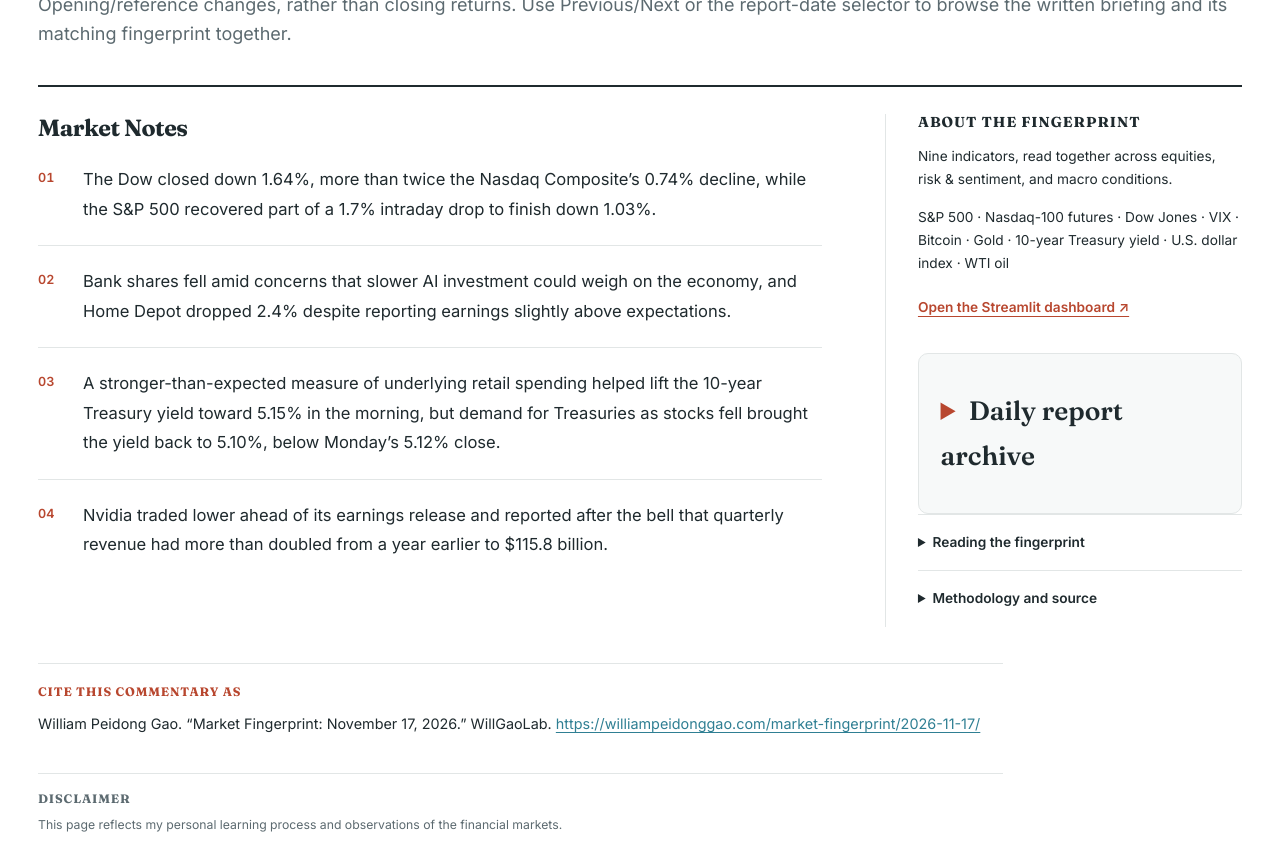
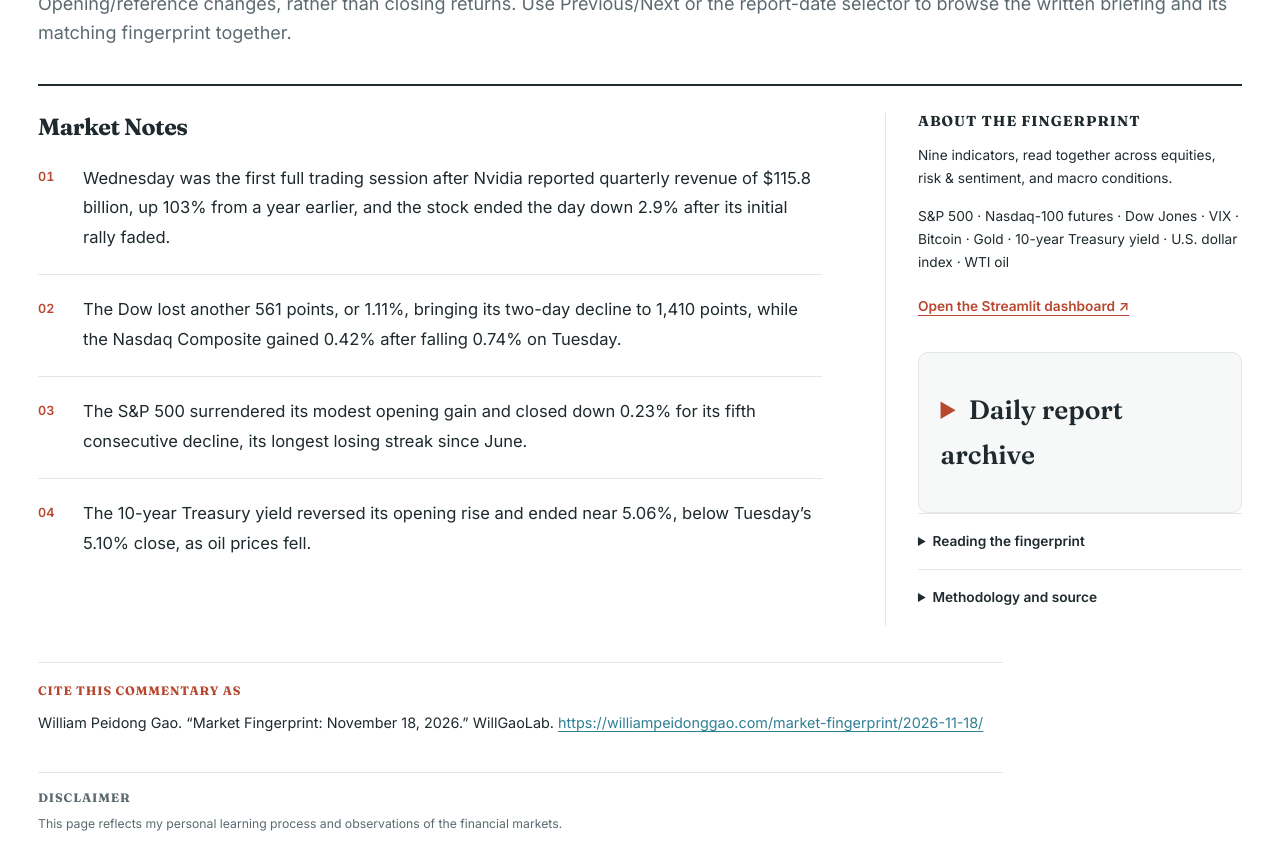
Before and after one commit to PeidongGao/WilliamGaoWeb, a Jekyll site: the page built from _pages/market-fingerprint.md, in a window 1280 px wide and 1400 px high, scrolled down 1774 px, cut to the strip 92-937 px from the top of the window. Built offline with Jekyll 4.4.1, drawn with Linux system fonts in a browser that asks for light colours; some of the changed text lies outside the part shown.

Commit message:
Publish November 18 Daily Market Fingerprint

```diff
--- a/_data/market_commentary.yml
+++ b/_data/market_commentary.yml
@@ -1,3 +1,12 @@
+- date: "2026-11-18"
+  summary: "At their recorded openings, Nasdaq-100 futures rose 1.13%, the S&P 500 gained 0.21%, and the Dow Jones Industrial Average fell 0.26%. The Cboe Volatility Index fell 4.87%, gold slipped 0.23%, and West Texas Intermediate crude declined 0.30%. The U.S. dollar index gained 0.17%, and the 10-year Treasury yield rose one basis point to 5.113%, a relative increase of 0.20%. At collection, Bitcoin was down 3.65% from its midnight UTC reference."
+  key_observation: "Nvidia gave up its early gains and closed lower despite reporting stronger earnings than analysts expected. The Nasdaq Composite still finished higher, even as the Dow suffered a second straight steep decline. Wednesday’s selling was more uneven than Tuesday’s broad retreat."
+  market_notes:
+    - "Wednesday was the first full trading session after Nvidia reported quarterly revenue of $115.8 billion, up 103% from a year earlier, and the stock ended the day down 2.9% after its initial rally faded."
+    - "The Dow lost another 561 points, or 1.11%, bringing its two-day decline to 1,410 points, while the Nasdaq Composite gained 0.42% after falling 0.74% on Tuesday."
+    - "The S&P 500 surrendered its modest opening gain and closed down 0.23% for its fifth consecutive decline, its longest losing streak since June."
+    - "The 10-year Treasury yield reversed its opening rise and ended near 5.06%, below Tuesday’s 5.10% close, as oil prices fell."
+
 - date: "2026-11-17"
   summary: "At their recorded openings, the S&P 500 slipped 0.08%, Nasdaq-100 futures rose 0.11%, and the Dow Jones Industrial Average fell 0.43%. The Cboe Volatility Index rose 0.87%, gold gained 0.17%, and West Texas Intermediate crude fell 0.65%. The U.S. dollar index edged up 0.05%, and the 10-year Treasury yield rose 0.4 basis points, a relative increase of 0.08%. Bitcoin was down 0.91% from its midnight UTC reference when the tracker collected prices."
   key_observation: "Selling spread beyond artificial intelligence (AI) stocks as investors awaited Nvidia’s earnings. Banks and retailers also lost ground, and by the close roughly 17 of every 20 stocks in the S&P 500 had fallen."
```
